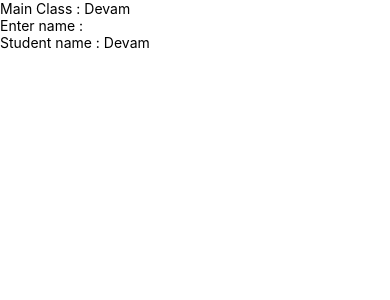
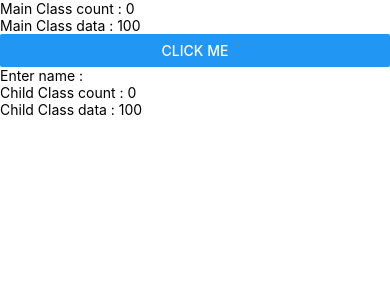
Before and after one commit to devam12/ProjectJS, a React Native app: screen / in a window 390 px wide. Shown: the top 300 px of the page. Built offline with nearby package versions, Linux system fonts and the light colour scheme.

Commit message:
useEffect with props and state

```diff
--- a/App.js
+++ b/App.js
@@ -1,32 +1,46 @@
-import React, { Component, useState } from 'react';
+import React, { useEffect, useInsertionEffect, useLayoutEffect, useState } from 'react';
 import { Text, View, FlatList, Button, TextInput } from 'react-native';
-import ClassComponent from './components/ClassComponent';
 
-class App extends Component {
-  constructor(){
-    super();
-    this.state={
-      name  : "Devam",
-    }
-  }
+const App = ()=>{
+  const[count,setCount] = useState(0);
+  const[data,setData] = useState(100);
 
-  updateName(changeName){
-    this.setState(
-      {
-        name : changeName,
-      }
-    )
-  }
+  useEffect(()=>{
+    console.warn("Inmain",count);
+  },[count])
 
-  render() {
+  useEffect(()=>{
+    console.warn("Inmain",data);
+  },[data])
+
     return (
       <View>
-        <Text>Main Class : {this.state.name}</Text>
-        <TextInput placeholder='Enter name : ' onChangeText={(changeName)=>{this.updateName(changeName)}}></TextInput>
-        <ClassComponent name={this.state.name}/>
+        <Text>Main Class count : {count}</Text>
+        <Text>Main Class data : {data}</Text>
+        <Button title='Click me' onPress={()=>{setData(200)}} />
+        <TextInput placeholder='Enter name : ' onChangeText={(text)=>{setCount(text.length)}}></TextInput>
+        <Second data={data} count={count}/>
       </View>
     )
-  }
+}
+
+const Second = (props)=>{
+
+  useEffect(()=>{
+    console.warn("Inchild",props.count);
+  },[props.count])
+
+  useEffect(()=>{
+    console.warn("Inchild",props.data);
+  },[props.data])
+
+    return (
+      <View>
+        <Text>Child Class count : {props.count}</Text>
+        <Text>Child Class data : {props.data}</Text>
+
+      </View>
+    )
 }
 
 export default App;
--- a/components/ClassComponent.js
+++ b/components/ClassComponent.js
@@ -2,6 +2,7 @@ import React, { Component, useState } from 'react';
 import { Text, View, FlatList, Button } from 'react-native';
 
 class ClassComponent extends Component {
+
   render() {
     return (
       <View><Text>Student name : {this.props.name}</Text></View>
```
